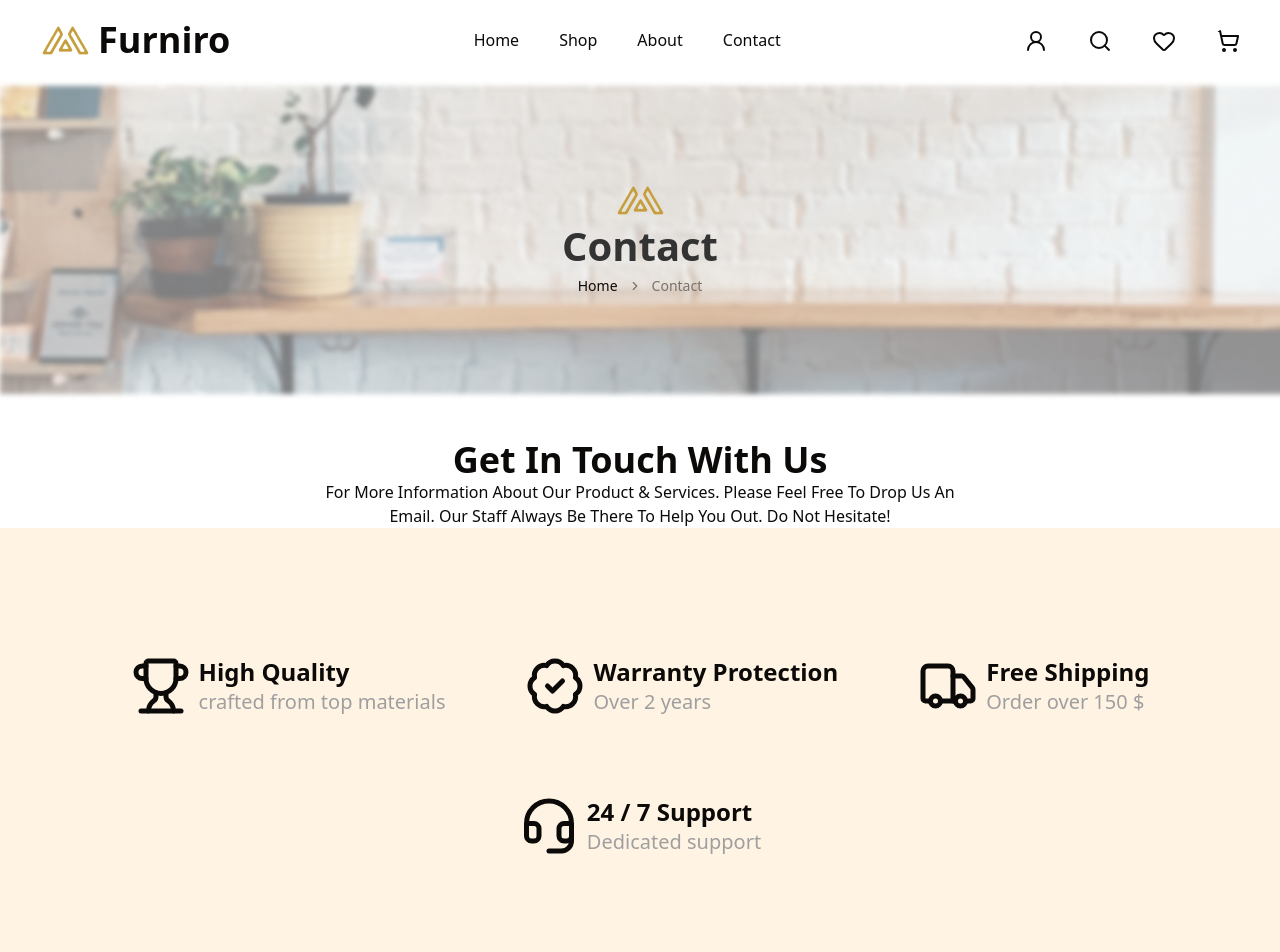
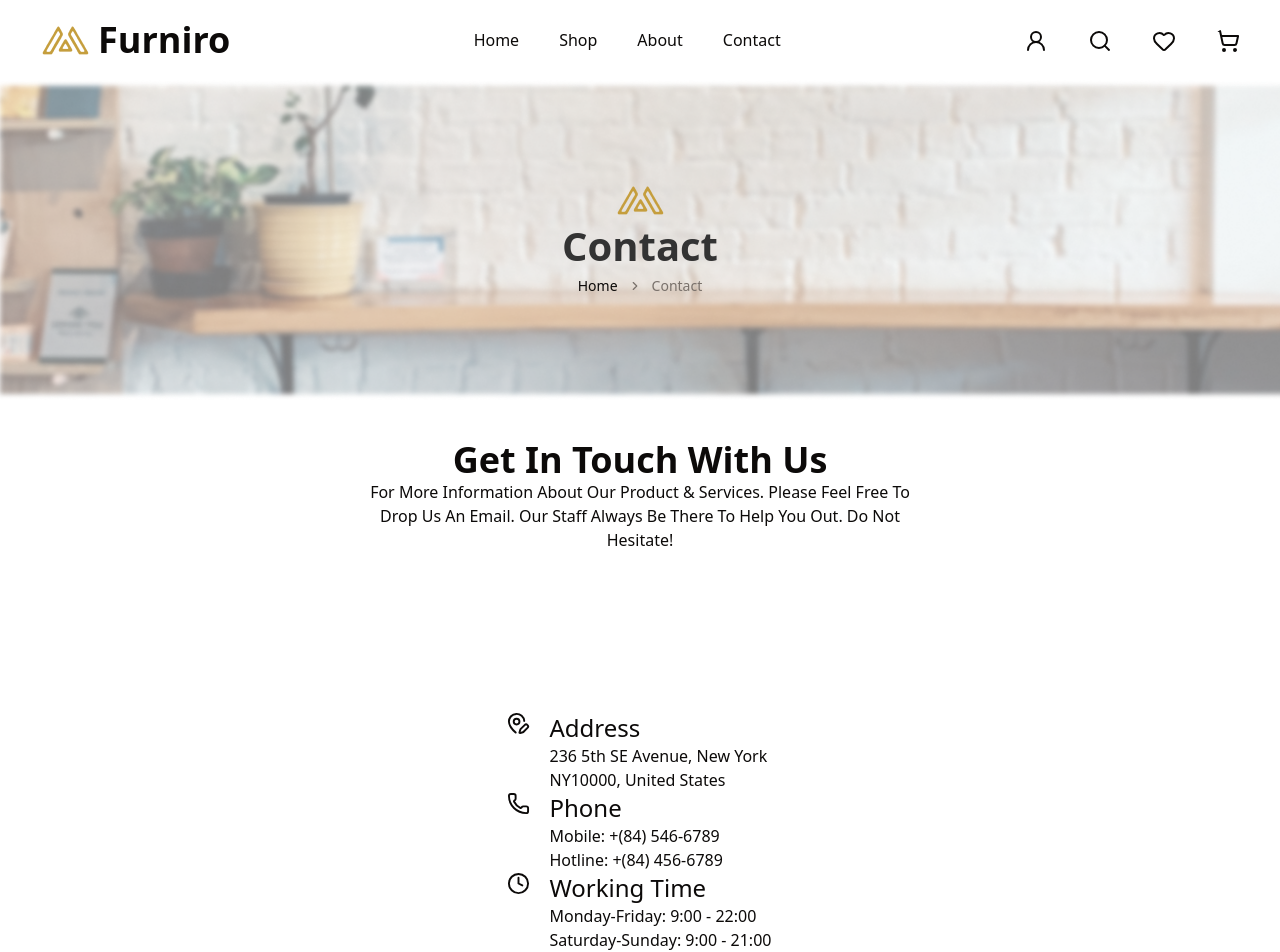
Before and after one commit to ShawonMondol-Shibu/Furniro-shop, a Next.js app: page /contact in a window 1280 px wide. Shown: the top 952 px of the page. Built offline with nearby package versions, Linux system fonts and the light colour scheme.

Commit message:
addresses is added on contact

```diff
--- a/app/contact/page.tsx
+++ b/app/contact/page.tsx
@@ -1,19 +1,65 @@
-import HeaderBreadCrumb from '@/components/layouts/HeaderBreadCrumb'
-import Services from '@/components/layouts/Services'
-import React from 'react'
+import HeaderBreadCrumb from "@/components/layouts/HeaderBreadCrumb";
+import Services from "@/components/layouts/Services";
+import { Clock, LocationEditIcon, Phone } from "lucide-react";
+import React from "react";
+
+interface contactType {
+  icon: React.ElementType;
+  title: string;
+  desc: string;
+}
 
 export default function Page() {
+  const contacts = [
+    {
+      icon: LocationEditIcon,
+      title: "Address",
+      desc: "236 5th SE Avenue, New York NY10000, United States",
+    },
+    {
+      icon: Phone,
+      title: "Phone",
+      desc: "Mobile: +(84) 546-6789 \n Hotline: +(84) 456-6789",
+    },
+    {
+      icon: Clock,
+      title: "Working Time",
+      desc: "Monday-Friday: 9:00 - 22:00 \n Saturday-Sunday: 9:00 - 21:00",
+    },
+  ];
   return (
     <div>
-      <HeaderBreadCrumb title='Contact' breadCrumbPage='Home' breadCrumbLink='Contact' />
+      <HeaderBreadCrumb
+        title="Contact"
+        breadCrumbPage="Home"
+        breadCrumbLink="Contact"
+      />
 
-      <main className='my-10'>
-        <div className='w-2xl text-center m-auto'>
-          <h2 className='text-4xl font-semibold'>Get In Touch With Us</h2>
-          <p className='text-base font-normal'>For More Information About Our Product & Services. Please Feel Free To Drop Us An Email. Our Staff Always Be There To Help You Out. Do Not Hesitate!</p>
+      <main className="my-10">
+        <div className="w-xl text-center m-auto">
+          <h2 className="text-4xl font-semibold">Get In Touch With Us</h2>
+          <p className="text-base font-normal">
+            For More Information About Our Product & Services. Please Feel Free
+            To Drop Us An Email. Our Staff Always Be There To Help You Out. Do
+            Not Hesitate!
+          </p>
         </div>
-        <Services/>
+
+        <section className="m-auto mt-40 flex gap-10 items-center justify-evenly">
+          <div>
+            {contacts.map((contact: contactType, i) => (
+              <div key={i} className="flex gap-5 items-start">
+                <contact.icon size={23} />
+                <div className="w-56">
+                  <h4 className="text-2xl font-medium">{contact.title}</h4>
+                  <p className="text-base font-normal">{contact.desc}</p>
+                </div>
+              </div>
+            ))}
+          </div>
+        </section>
+        <Services />
       </main>
     </div>
-  )
+  );
 }
```
